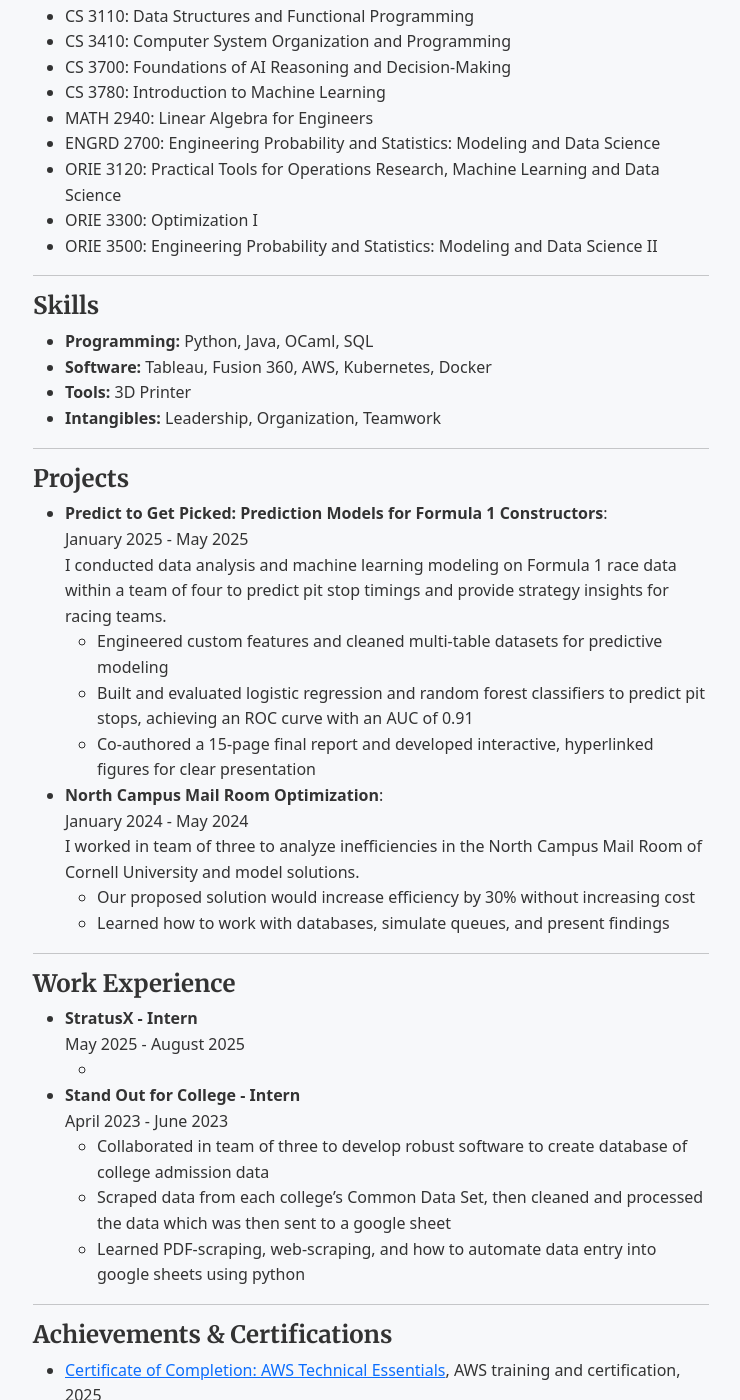
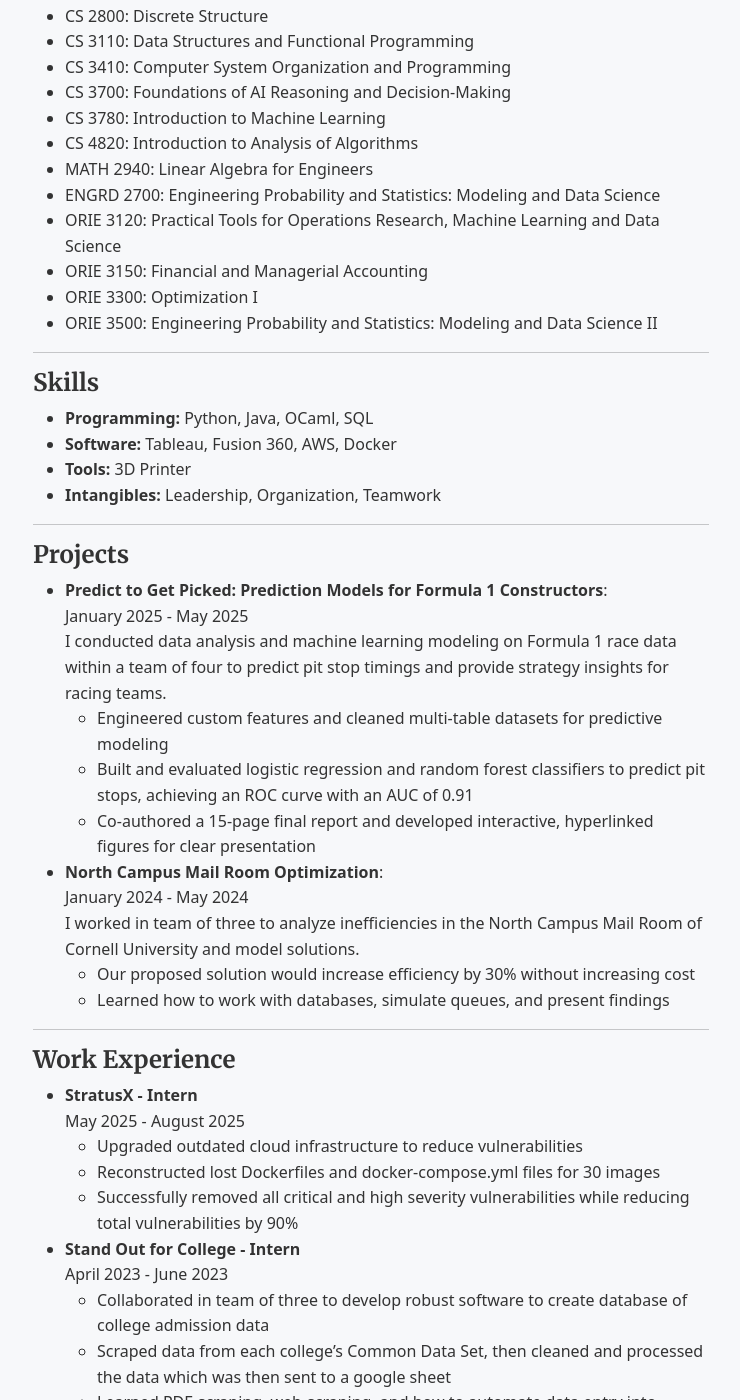
Before and after one commit to Logan-Abramowitz/Logan-Abramowitz.github.io, a Jekyll site: the page built from _pages/cv.md, in a window 1280 px wide and 1400 px high, scrolled down 737 px. Shown: the whole window, without its empty margins (269-1009 px from the left). Built offline with Jekyll 4.4.1, drawn with Linux system fonts in a browser that asks for light colours; some of the changed text lies outside the part shown.

```diff
--- a/_pages/cv.md
+++ b/_pages/cv.md
@@ -31,22 +31,24 @@ A computer science and operations research student with a strong foundation in p
 
 #### Relevant Coursework
 - CS 2110: Object-Oriented Programming and Data Structures
+- CS 2800: Discrete Structure
 - CS 3110: Data Structures and Functional Programming
 - CS 3410: Computer System Organization and Programming
 - CS 3700: Foundations of AI Reasoning and Decision-Making
 - CS 3780: Introduction to Machine Learning
+- CS 4820: Introduction to Analysis of Algorithms
 - MATH 2940: Linear Algebra for Engineers
 - ENGRD 2700: Engineering Probability and Statistics: Modeling and Data Science
 - ORIE 3120: Practical Tools for Operations Research, Machine Learning and Data Science
+- ORIE 3150: Financial and Managerial Accounting
 - ORIE 3300: Optimization I
 - ORIE 3500: Engineering Probability and Statistics: Modeling and Data Science II
-
 
 ---
 
 #### Skills
 - **Programming:** Python, Java, OCaml, SQL
-- **Software:** Tableau, Fusion 360, AWS, Kubernetes, Docker
+- **Software:** Tableau, Fusion 360, AWS, Docker
 - **Tools:** 3D Printer
 - **Intangibles:** Leadership, Organization, Teamwork
 
@@ -60,18 +62,37 @@ A computer science and operations research student with a strong foundation in p
   - Built and evaluated logistic regression and random forest classifiers to predict pit stops, achieving an ROC curve with an AUC of 0.91
   - Co-authored a 15-page final report and developed interactive, hyperlinked figures for clear presentation
 
+{% comment %}
+- **Deep Minesweeper**:
+  October 2024 - December 2024
+  [Short description]
+  - Achievement 1
+  - Achievement 2
+
+{% endcomment %}
+
 - **North Campus Mail Room Optimization**:
   January 2024 - May 2024
   I worked in team of three to analyze inefficiencies in the North Campus Mail Room of Cornell University and model solutions.
   - Our proposed solution would increase efficiency by 30% without increasing cost
   - Learned how to work with databases, simulate queues, and present findings
 
+{% comment %}
+- **pyCraft**:
+  7 August 2022 - 12 August 2022
+  [Short description]
+  - Achievement 1
+  - Achievement 2
+{% endcomment %}
+
 ---
 
 #### Work Experience
 - **StratusX - Intern**
   May 2025 - August 2025
-  -
+  - Upgraded outdated cloud infrastructure to reduce vulnerabilities
+  - Reconstructed lost Dockerfiles and docker-compose.yml files for 30 images
+  - Successfully removed all critical and high severity vulnerabilities while reducing total vulnerabilities by 90%
 
 - **Stand Out for College - Intern**
   April 2023 - June 2023
```
Also changed, not shown: other parts of _pages/cv.md (+1 -1 lines), index.md (+5 -5 lines), 1 other file.
